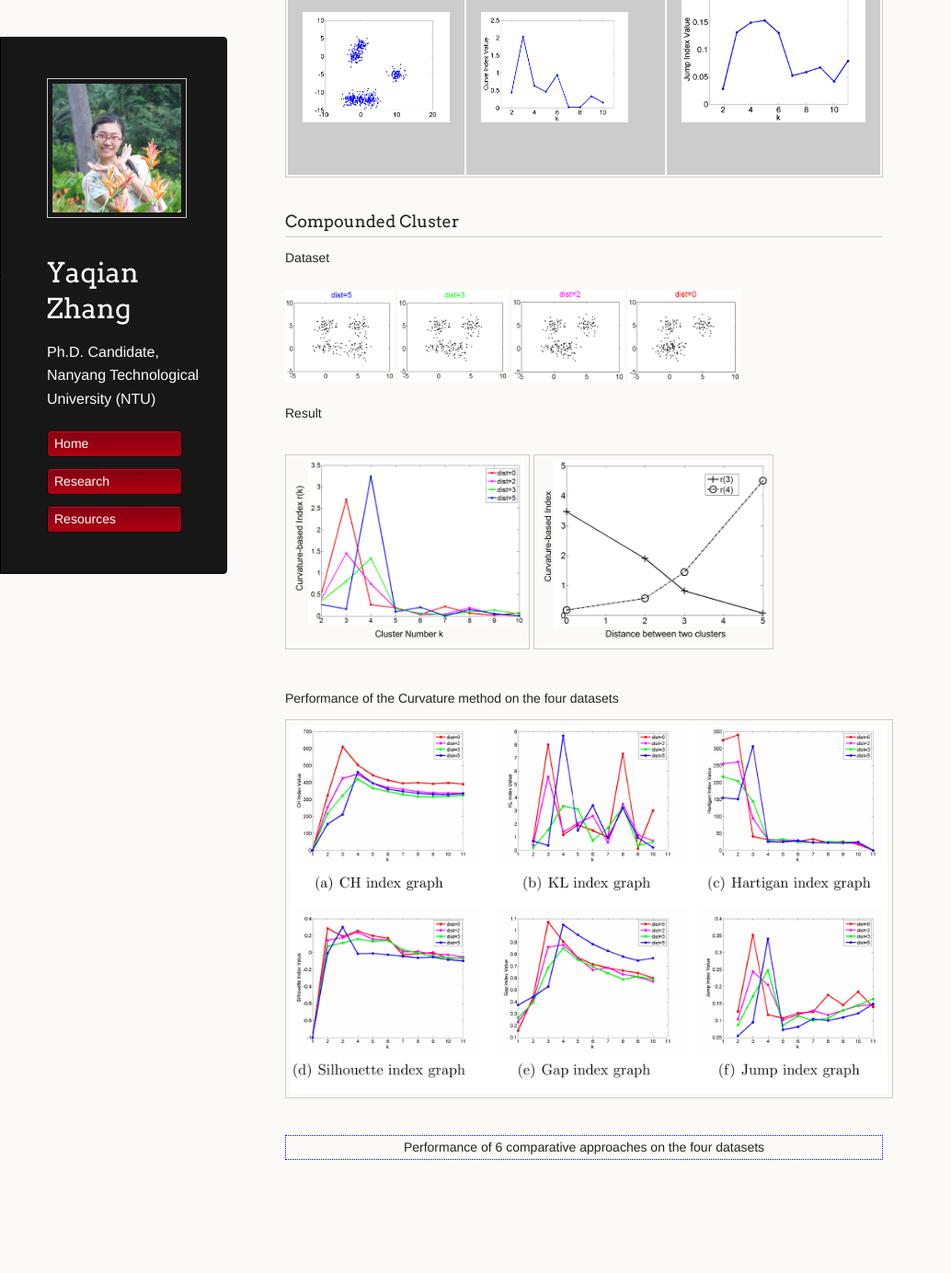
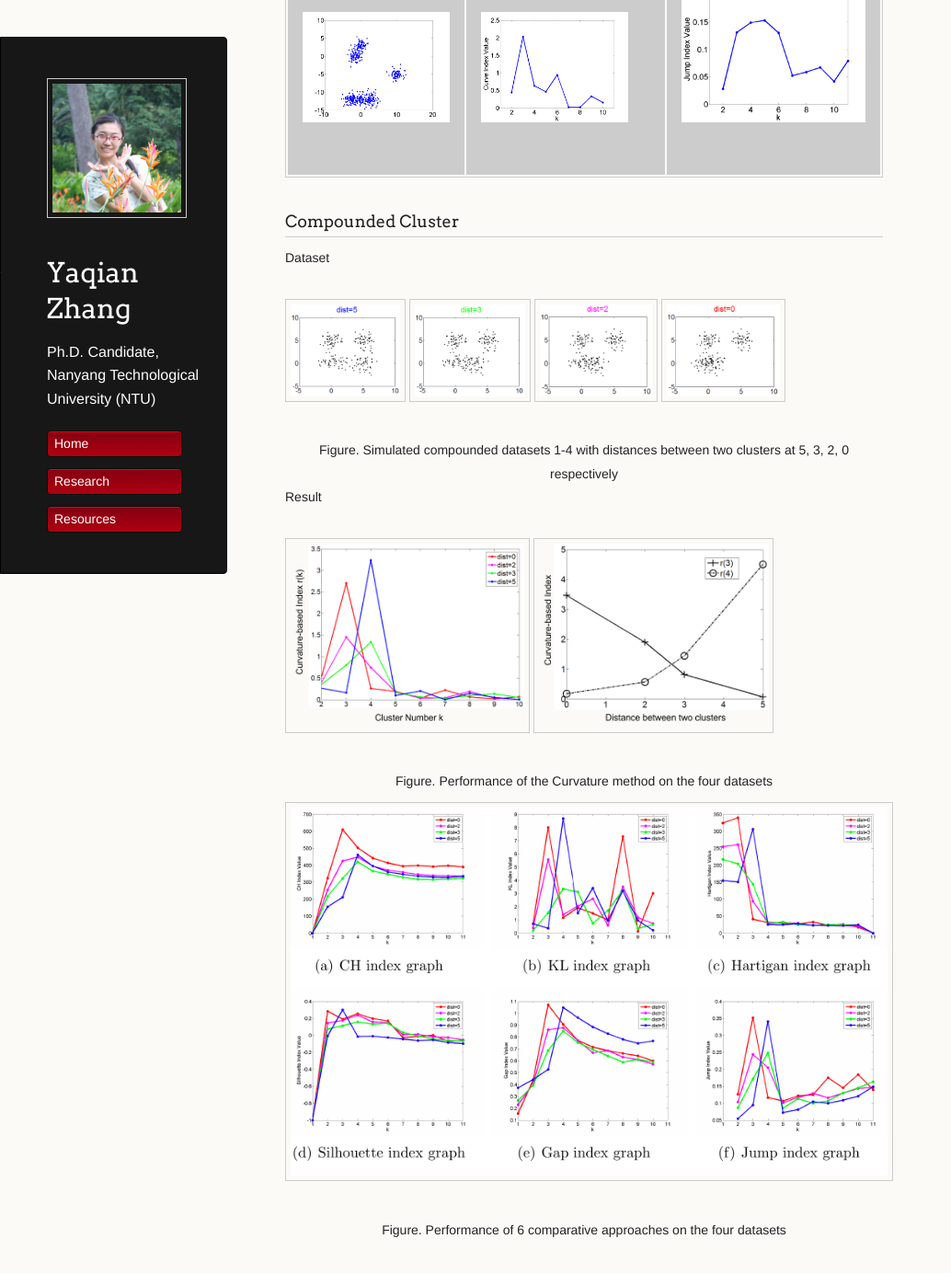
Before and after one commit to YaqianZhang/yaqianzhang.github.io, a Jekyll site: the page built from _posts/2017-05-16-determining-the-number-of-clusters.md, in a window 1280 px wide and 1400 px high, scrolled down 3903 px. Shown: the top 1384 px of the window at 92% size, without its empty margins (0-1034 px from the left). Built offline with Jekyll 4.4.1, drawn with Linux system fonts in a browser that asks for light colours; formulas are drawn with MathJax 3; before the commit the page ends 5214 px from its top, so only the background shows below that.

Commit message:
Update 2017-05-16-determining-the-number-of-clusters.md

```diff
--- a/_posts/2017-05-16-determining-the-number-of-clusters.md
+++ b/_posts/2017-05-16-determining-the-number-of-clusters.md
@@ -81,22 +81,22 @@ The proposed curvature-based method was compared with 6 other well-known approac
 
 ### Compounded Cluster
 Dataset
-
+<figure>
 <img src="/images/curvature_pic/intermix1.png"  height="100" />
 <img src="/images/curvature_pic/intermix2.png"  height="100" />
 <img src="/images/curvature_pic/intermix3.png"  height="100" />
 <img src="/images/curvature_pic/intermix4.png"  height="100" />
-
-
+<figcaption style=" text-align: center">Figure. Simulated compounded datasets 1-4 with distances between two clusters at 5, 3, 2, 0 respectively</figcaption>
+</figure>
 Result
 
 <figure>
 <img src="/images/curvature_pic/figure8_1.png"  height="200" />
 <img src="/images/curvature_pic/figure8_2.png"  height="200" />
-<figcaption>Performance of the Curvature method on the four datasets</figcaption>
+<figcaption style=" text-align: center">Figure. Performance of the Curvature method on the four datasets</figcaption>
 </figure>
 
 <figure>
 <img src="/images/compounded_res.png"  height="400" />
-<figcaption style=" text-align: center;border: 1px dotted blue;">Performance of 6 comparative approaches on the four datasets</figcaption>
+<figcaption style=" text-align: center">Figure. Performance of 6 comparative approaches on the four datasets</figcaption>
 </figure>
```
